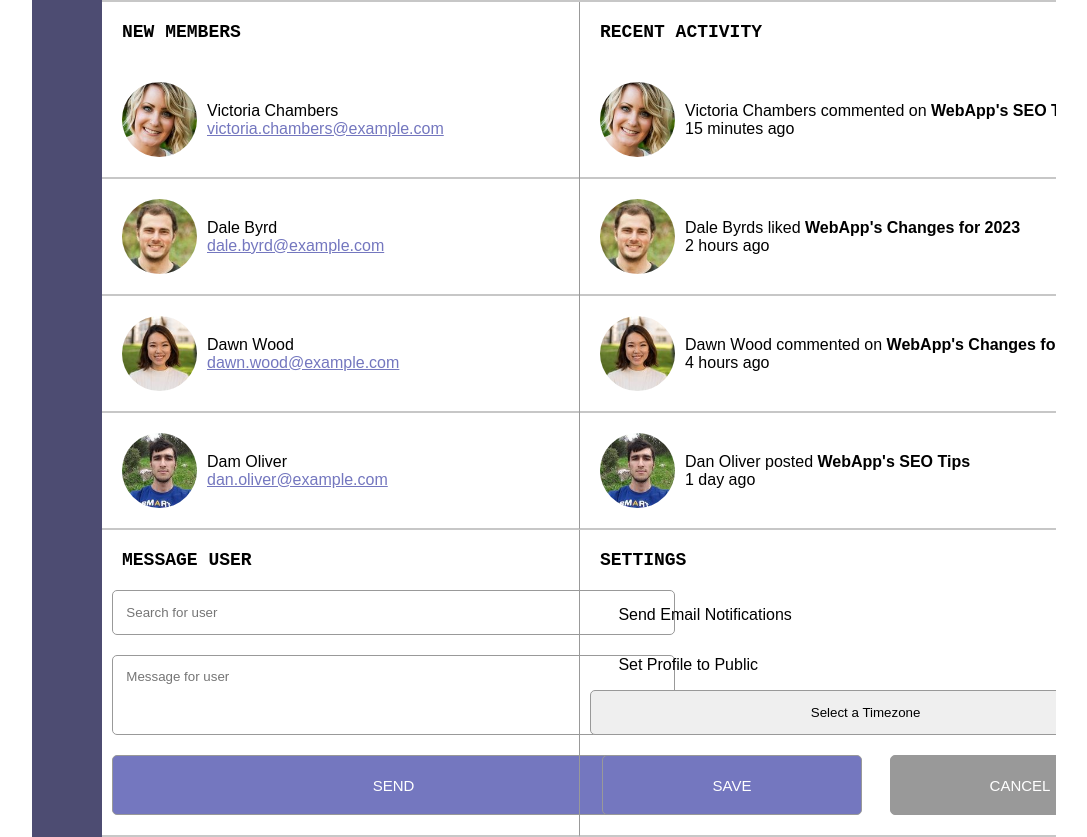
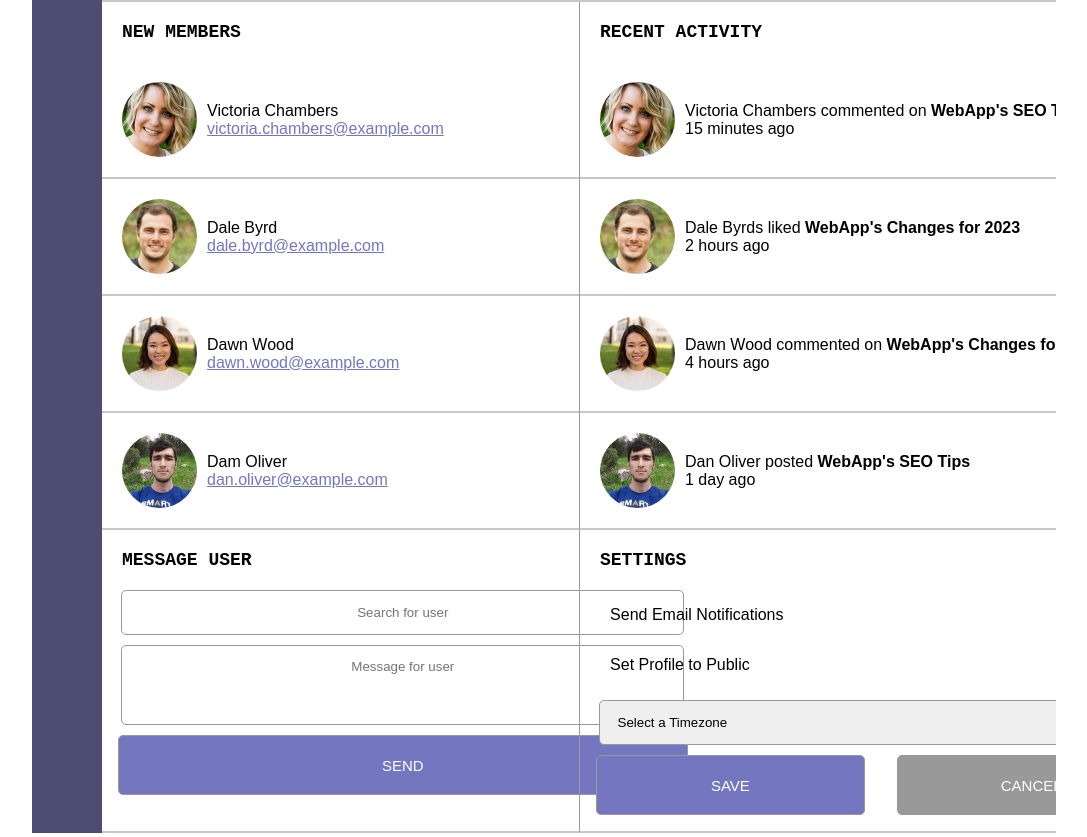
Before and after one commit to aaron-mordeno/techdegree-project-7, a plain HTML site: page index.html in a window 1280 px wide. Shown: the part 1128-1965 px from the top of the page, without its empty margins (96-1183 px from the left). Drawn offline with nearby package versions, Linux system fonts and the light colour scheme.

Commit message:
Fixed widgets
Fixed font size for social media counts, and width settings for messaging and settings widgets

```diff
--- a/index.html
+++ b/index.html
@@ -262,12 +262,11 @@
                         <p class="setting-text">Set Profile to Public</p>
                         <input class="toggle-switch" type="checkbox">
                     </div>
-                    <select class="form-field dropdown-menu" id="timezone">
+                    <select class="form-field" id="timezone">
                         <option disabled selected>Select a Timezone</option>
                         <option>EST (New York, Massachusetts, Florida)</option>
                         <option>UTC (London, Dublin, Lisbon)</option>
                         <option>UTC +8 (Hong Kong, Manila, Singapore)</option>
-                    <!-- more options -->
                     </select>
                     <div class="settings-buttons">
                         <button class="save-button" id="save">Save</button>
--- a/styles.css
+++ b/styles.css
@@ -45,7 +45,7 @@ header .bell-container {
 .bell-container::after {
     content: '6';
     font-size: 10px;
-    font-family: monospace;
+    font-family: monospace, sans-serif;
     text-align: center;
     position: absolute;
     transform: translate(200%, -350%);
@@ -168,7 +168,7 @@ main section {
 main h3 {
     margin: 20px;
     text-transform: uppercase;
-    font-family: monospace;
+    font-family: monospace, sans-serif;
     font-size: 18px;
 }
 
@@ -248,7 +248,7 @@ a:hover {
 }
 
 .social-media-count {
-    font-size: 45px;
+    font-size: 40px;
     color: #7a7a7a;
     padding: 0;
     margin: 0;
@@ -293,7 +293,7 @@ a:hover {
 
 .form-field {
     box-sizing: border-box;
-    margin: 0px 20px 20px 20px;
+    margin: 10px auto;
     width: 90vw;
     height: 45px;
     padding: 1em;
@@ -304,7 +304,7 @@ a:hover {
 
 .form-area {
     box-sizing: border-box;
-    margin: 0px 20px 20px 20px;
+    margin: 10px auto;
     width: 90vw;
     height: 80px;
     padding: 1em;
@@ -315,7 +315,7 @@ a:hover {
 
 .send-button {
     box-sizing: border-box;
-    margin: 0px 20px 20px 20px;
+    margin: 10px auto;
     width: 90%;
     height: 60px;
     background-color: #7477bf;
@@ -329,12 +329,13 @@ a:hover {
 
 /* settings widget */
 
-.settings :not(h3) {
+.settings {
+    padding-bottom: 1em;
     text-align: center;
 }
 
-.settings {
-    padding-bottom: 1em;
+.settings h3 {
+    text-align: left;
 }
 
 .settings-buttons {
@@ -344,7 +345,7 @@ a:hover {
 
 .save-button, .cancel-button {
     box-sizing: border-box;
-    margin: 0px;
+    margin: 0 auto;
     width: 40%;
     height: 60px;
     background-color: #7477bf;
@@ -625,27 +626,29 @@ a:hover {
 
     /* message user widget */
 
-    .message :not(h3) {
+    .message {
+        text-align: center;
+        max-width: 91vw;
+    }
+
+    .message h3 {
         text-align: left;
     }
 
     .form-field {
         box-sizing: border-box;
-        margin: 0px 20px 20px 10px;
         width: 88vw;
         text-align: left;
     }
 
     .form-area {
         box-sizing: border-box;
-        margin: 0px 20px 20px 10px;
         width: 88vw;
         text-align: left;
     }
 
     .send-button {
         box-sizing: border-box;
-        margin: 0px 20px 20px 10px;
         width: 88vw;
         text-align: center !important;
     }
@@ -654,21 +657,21 @@ a:hover {
 
     .settings {
         padding-bottom: 1em;
+        text-align: center;
+        max-width: 91vw;
     }
 
     .settings-buttons {
         display: flex;
         justify-content: space-around;
-        width: 90%;
     }
 
     .save-button, .cancel-button {
-        width: 48%;
+        width: 46.5%;
     }
 
     .setting-toggle {
         padding: 0 5%;
-        margin-right: 10%;
     }
 }
 
@@ -844,6 +847,10 @@ a:hover {
 
     /* message user widget */
 
+    .message {
+        max-width: 47vw;
+    }
+
     .form-field {
         display: block;
         width: 44vw;
@@ -856,23 +863,18 @@ a:hover {
 
     .send-button {
         display: block;
-        margin: 0px 20px 20px 10px;
-        width: 44vw;
+        margin: 0 auto;
+        width: 44.5vw;
     }
 
     /* settings widget */
 
-    .settings-buttons {
-        width: 45%;
-        padding-left: 8px;
+    .settings {
+        text-align: center;
+        max-width: 47vw;
     }
 
     .save-button, .cancel-button {
-        width: 45%;
-    }
-
-    .setting-toggle {
-        padding-left: 3%;
-        margin-right: 52%;
+        width: 21vw;
     }
 }
```
